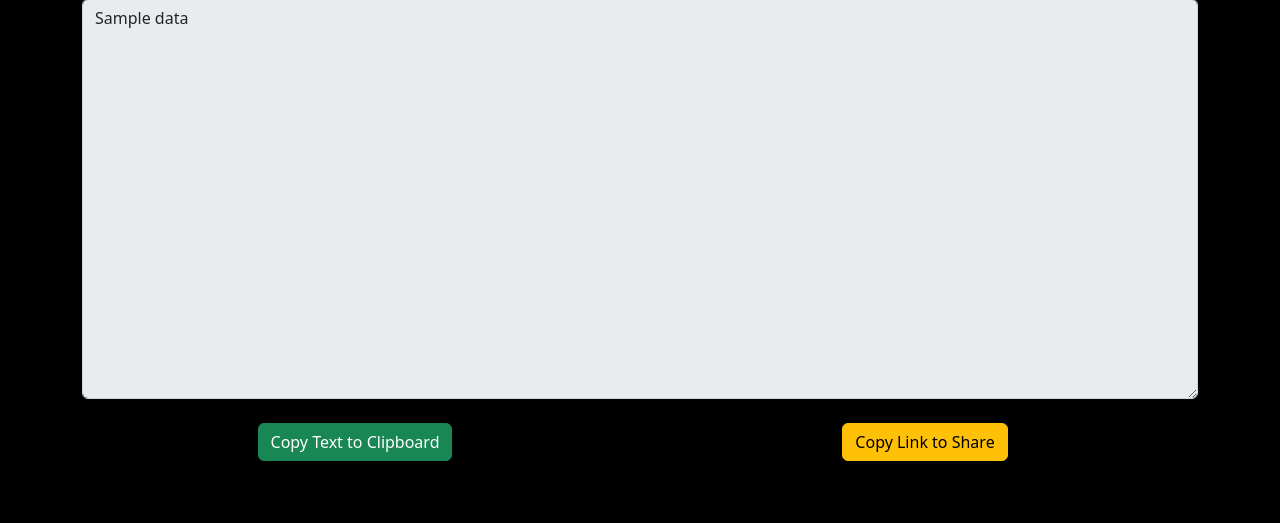
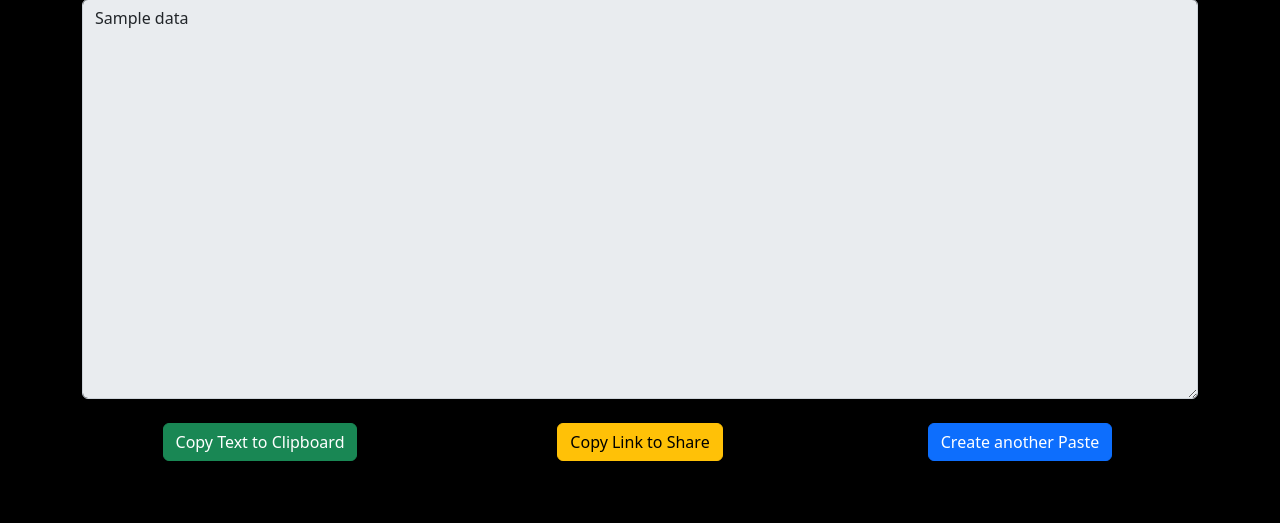
Before and after one commit to 231tr0n/pastencopy, a Python web app: template website/templates/paste.html in a window 1280 px wide. Shown: the part 207-730 px from the top of the page. Run offline with Jinja, Linux system fonts and the light colour scheme; the template is opened without the code that fills it: most values are stand-ins (such as "Sample title", 1, 10 or a date in 2020).

Commit message:
finished

```diff
--- a/website/templates/paste.html
+++ b/website/templates/paste.html
@@ -38,6 +38,13 @@
 							Copy Link to Share
 						</button>
 					</div>
+					<div class = 'col'>
+						<form action = '/' method = 'get'>
+							<button type = 'submit' class = 'btn btn-primary'>
+								Create another Paste
+							</button>
+						</form>
+					</div>
 				</div>
 			</div>
 		</div>
```
